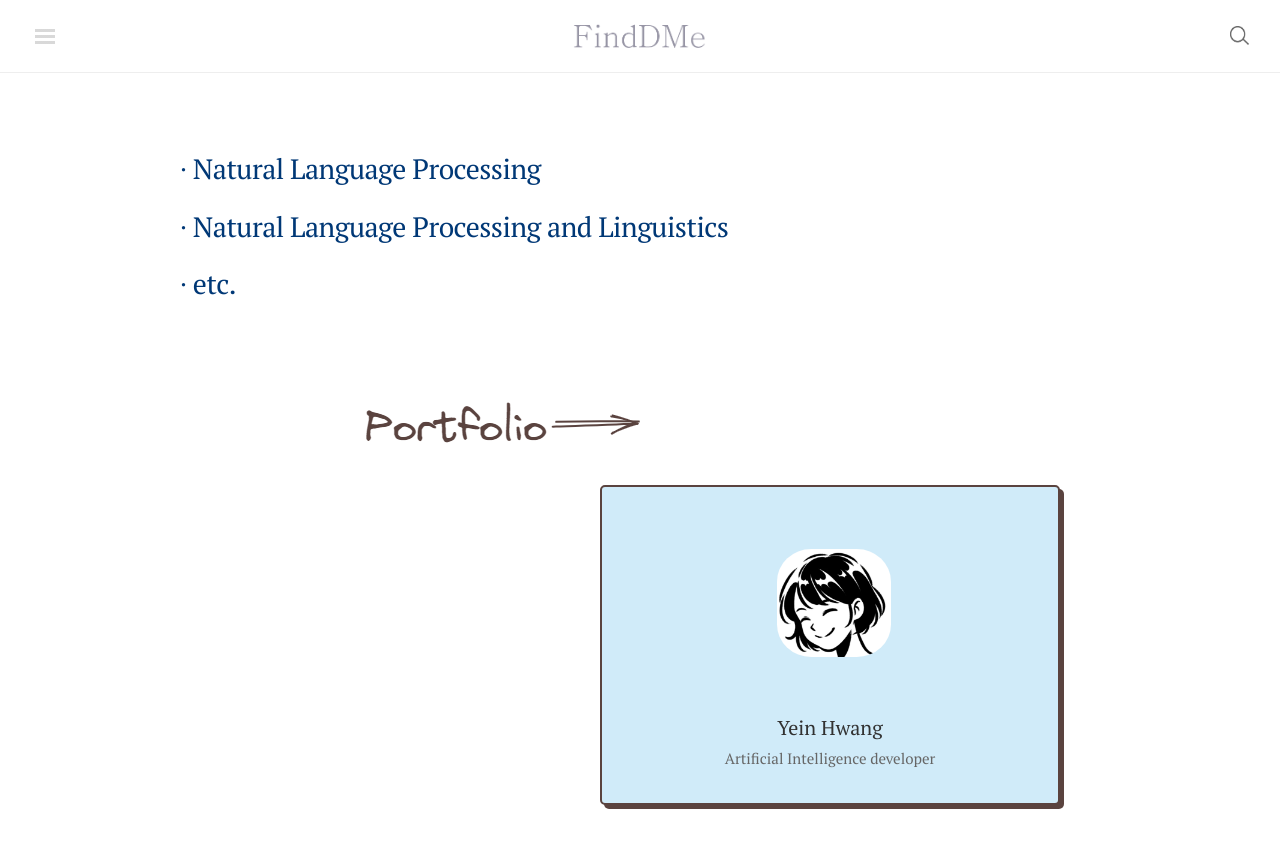
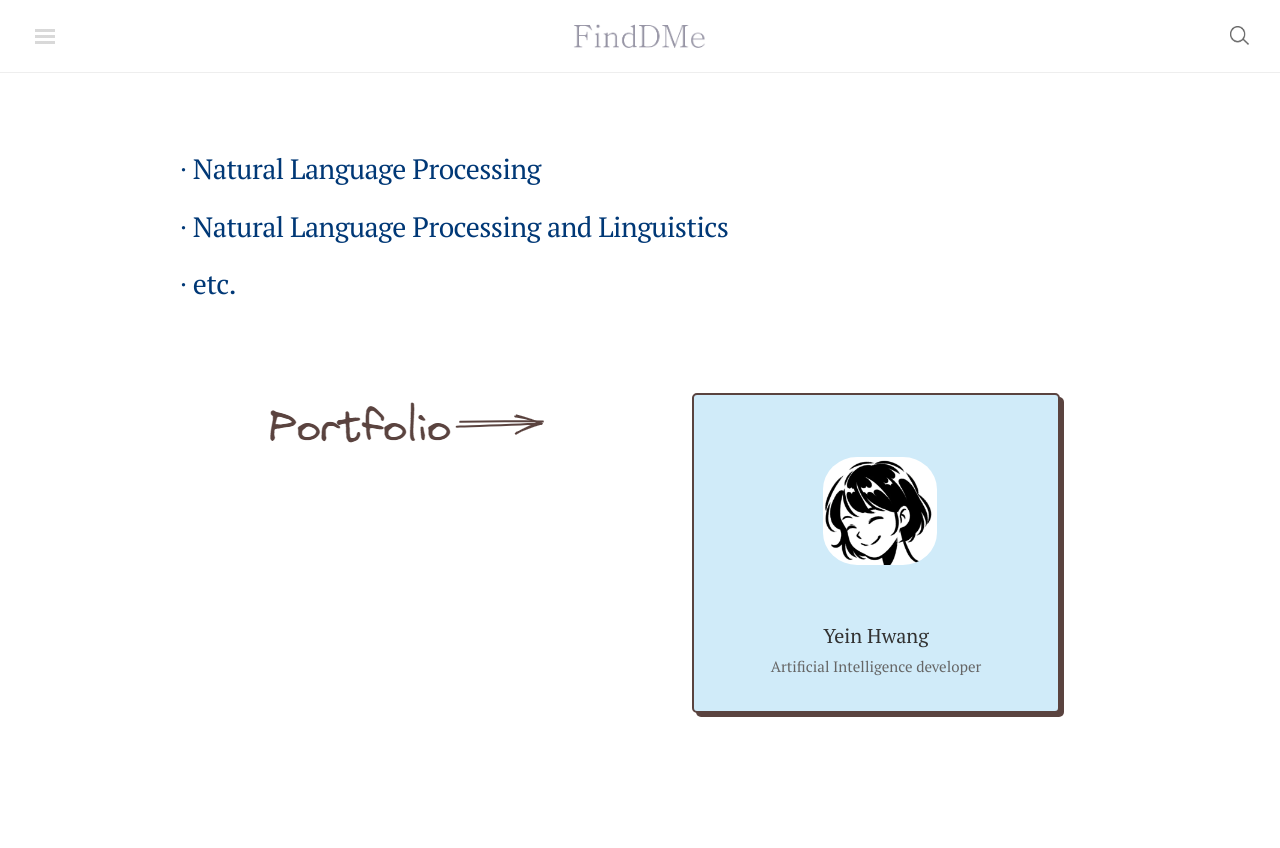
Before and after one commit to finddme/finddme.github.io, a Jekyll site: the page built from index.html, in a window 1280 px wide and 941 px high. Shown: the top 848 px of the window. Built offline with Jekyll 4.4.1, drawn with Linux system fonts in a browser that asks for light colours; nearby versions of some CDN libraries; comment, search, counter and statistics services are not loaded.

Commit message:
Update index.html

```diff
--- a/index.html
+++ b/index.html
@@ -76,13 +76,13 @@
 <br>
 <br>
 
-<div class="hero-portfolio"  style="float: left; width: 50%; overflow-y:hidden; margin-left: 8px;">
+<div class="hero-portfolio"  style="float: left; width: 40%; overflow-y:hidden; margin-left: 4px;">
   <img src="https://finddme.github.io/public/portfolio_brown2.png" />
 </div>
 
 <div class="card-expo">
 <!--       <div class="card" onclick="location.href='https://finddme.github.io/about/';" style=" cursor: pointer; float: right;"> -->
-      <div class="card" onclick="location.href='https://finddme.github.io/about/';" style=" cursor: pointer; float: center; width: 50%; overflow-y:hidden; margin-right: 40px;" >
+      <div class="card" onclick="location.href='https://finddme.github.io/about/';" style=" cursor: pointer; float: center; width: 40%; overflow-y:hidden; margin-right: 40px;" >
         <div class="card-photo"></div>
         <div class="card-title">Yein Hwang<br>
             <span>Artificial Intelligence developer</span>
```
